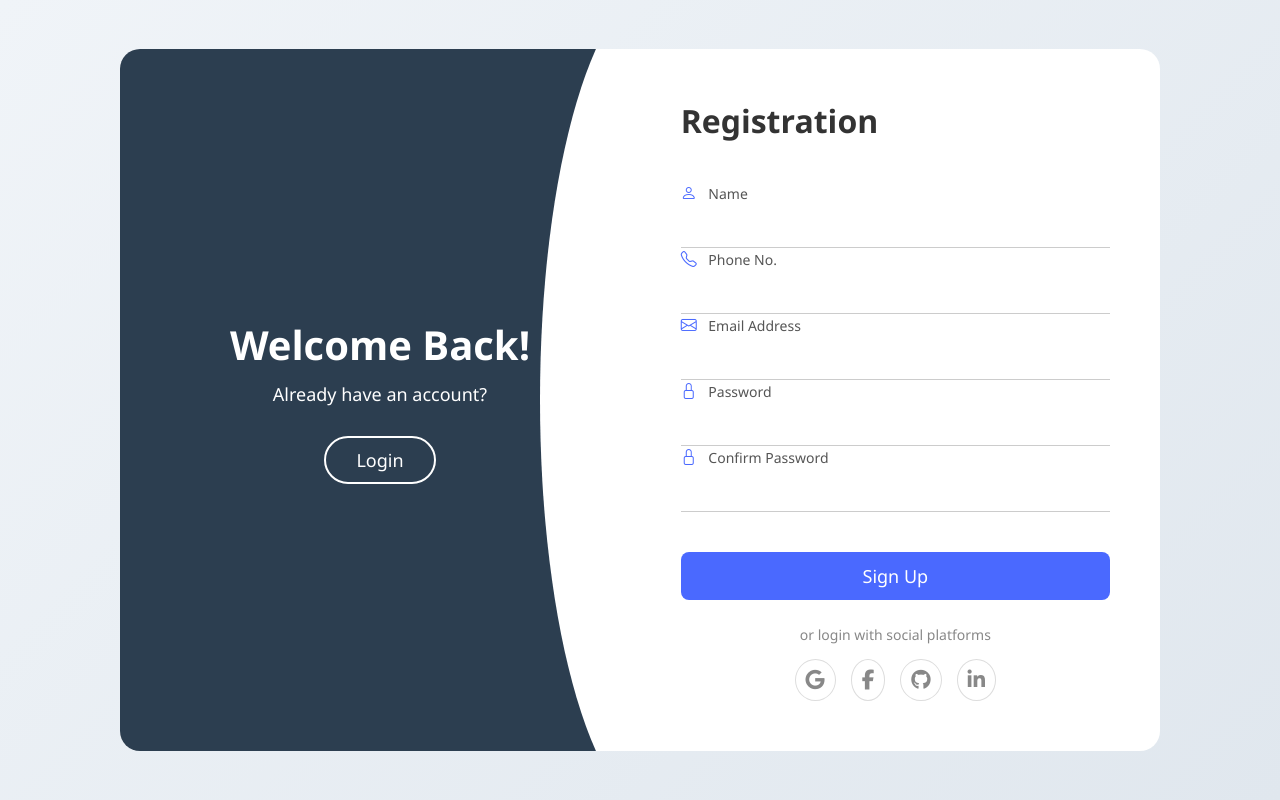
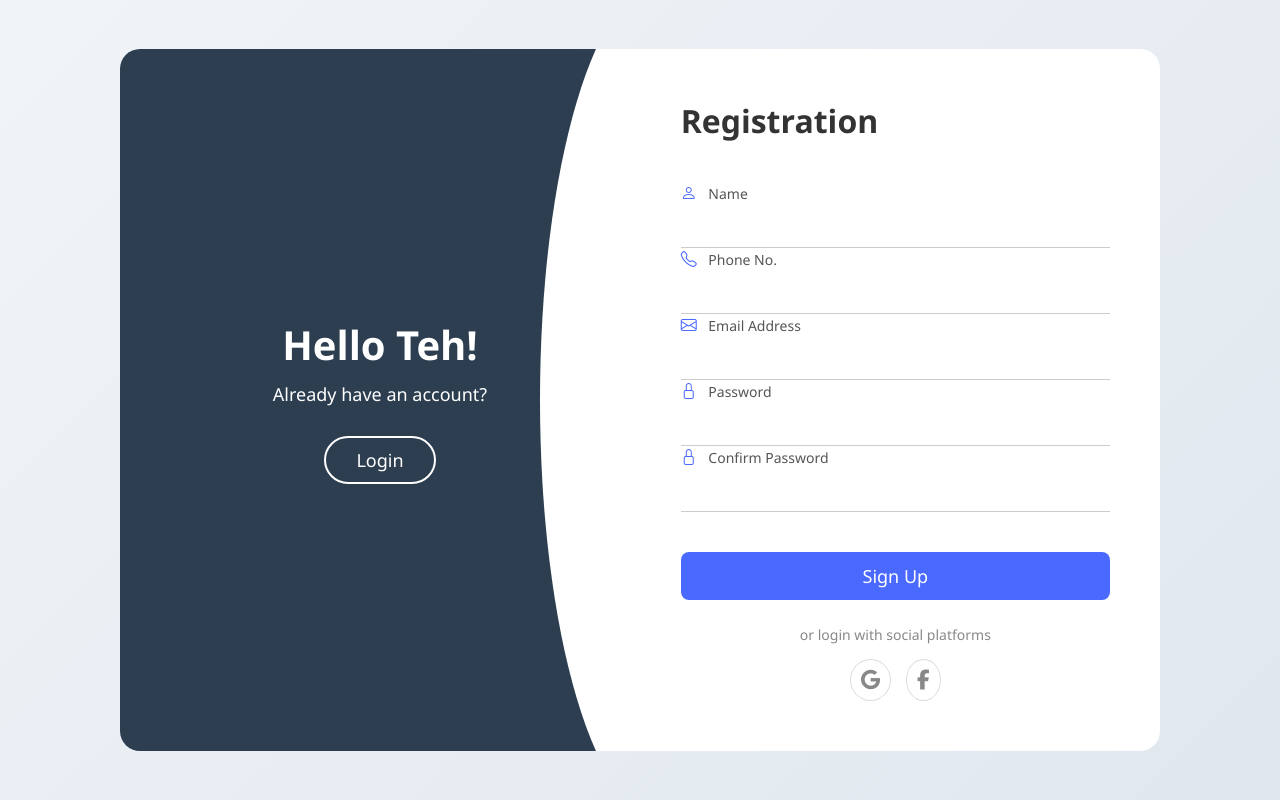
Before and after one commit to ZenStacks/Atlas, a PHP site: page /login.php in a window 1280 px wide. Run offline with PHP 8.4, Linux system fonts and the light colour scheme.

Commit message:
okaaaaay

```diff
--- a/assets/style/login.css
+++ b/assets/style/login.css
@@ -152,6 +152,7 @@ body {
     left: 0;
     height: 100%;
     width: 50%;
+    max-width: 750px;
     background-color: #2c3e50;
     display: flex;
     flex-direction: column;
--- a/login.php
+++ b/login.php
@@ -73,21 +73,20 @@
                         <div class="social-icons">
                             <i class="fab fa-google"></i>
                             <i class="fab fa-facebook-f"></i>
-                            <i class="fab fa-github"></i>
-                            <i class="fab fa-linkedin-in"></i>
                         </div>
                     </form>
                 </div>
                 <div class="blue-cover-panel" id="blue-cover-panel">
                     <div class="welcome-section welcome-register-prompt">
-                        <h2 class="welcome-title">Welcome Back!</h2>
+                        <h2 class="welcome-title">Hello Teh!</h2>
                         <p class="welcome-text">Already have an account?</p>
                         <button class="login-prompt-btn" id="to-login-btn">Login</button>
                     </div>
 
                     <div class="welcome-section welcome-login-prompt">
-                        <h2 class="welcome-title">Hello, Friend!</h2>
-                        <p class="welcome-text">Enter your personal details and<br>start your journey with us.</p>
+                        <h2 class="welcome-title">Hello, Mah!</h2>
+                        <!-- <p class="welcome-text">Enter your personal details and<br>start your journey with us.</p> -->
+                         <p class="welcome-text">Enter your personal details and<br>order na d para sa future mo.</p>
                         <button class="login-prompt-btn" id="to-register-btn">Register</button>
                     </div>
                 </div>
```
